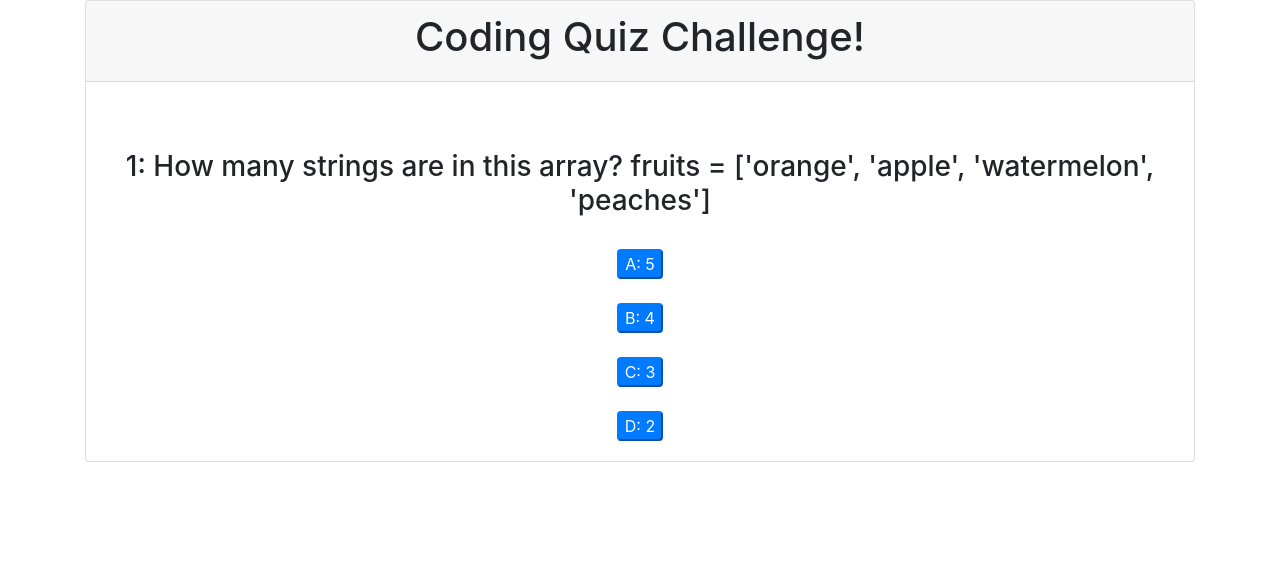
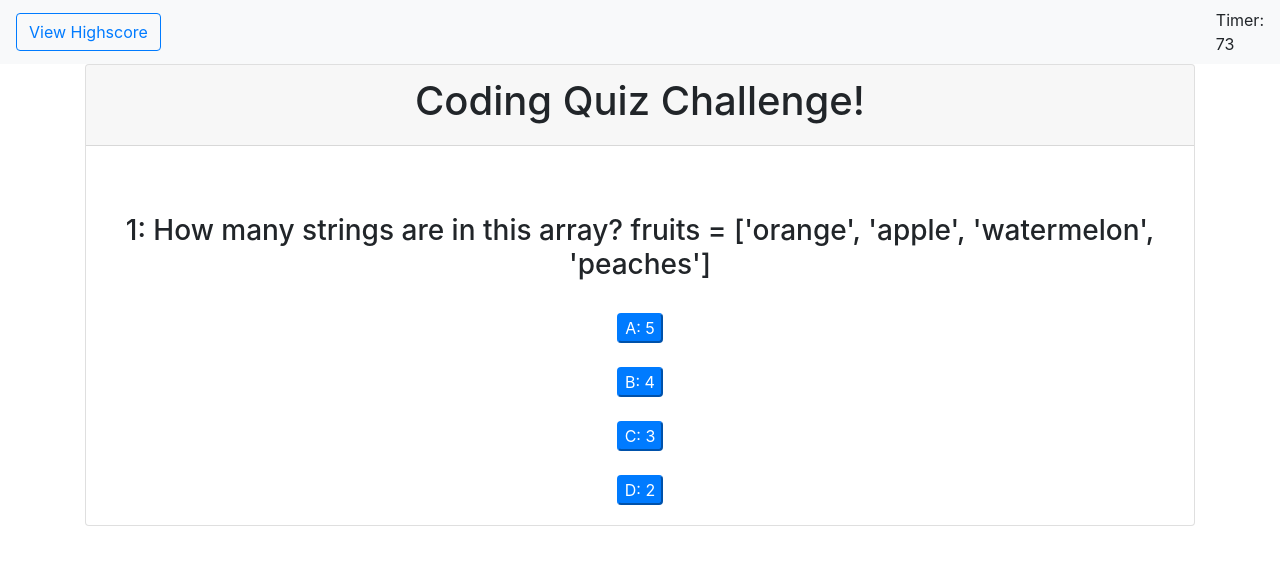
Before and after one commit to jamieluong03/Code-Quiz, a plain HTML site: page index.html in a window 1280 px wide. Both pictures are taken after a click on the button "Start Quiz". Drawn offline with nearby package versions, Linux system fonts and the light colour scheme.

Commit message:
added nav bar with working timer

```diff
--- a/index.html
+++ b/index.html
@@ -7,7 +7,14 @@
 </head>
 <body>
 
-<div id="point"></div>
+<nav class="navbar navbar-light bg-light justify-content-between">
+    <button class="btn btn-outline-primary" type="button">View Highscore</button>
+    <ul class="navbar-nav ml-auto">
+            <li class="nav-item active">
+              <a>Timer: <div id="timer"></div> <span class="sr-only">(current)</span></a>
+
+            </li>
+</nav>
 
 <div class="container">
     <div class="card">
@@ -21,14 +28,12 @@
 
                 <div id="firstPage">
                     <h4>So how much do you know about arrays?</h4>
+                    <h4>You have 75 seconds!</h4>
                     <br><br>
                 <button id="button" class="btn btn-primary btn-lg start-button">
                 <span class="fa fa-plus"></span> Start Quiz</button>
                 </div>
-
-                <h3 id="questionsPage">
-
-                </h3>
+                <h3 id="questionsPage"></h3>
                     <br>
                 <div id="choices">
                     <button class="button btn-primary btn-md rounded" id="a"></button>
--- a/javascript.js
+++ b/javascript.js
@@ -39,10 +39,13 @@ let scoreContainer = document.getElementById("score");
 let form = document.getElementById("form");
 let submitButton = document.getElementById("submitButton");
 let nameInput = document.querySelector("#name");
+let timer = document.querySelector("#timer");
 
 let score = 0;
 let currentNumber=0;
 let lastQuestion = questions.length-1;
+let secondsLeft = 75;
+let timerInterval
 
 let q = questions[currentNumber]
 
@@ -52,12 +55,26 @@ window.onload = function (){
   form.style.display = "none";
 };
 
+
 startButton.addEventListener("click", function(){
   first.style.display = "none";
   questionContainer.style.display = "block";
   choices.style.display = "block";
+  setTime();
   enterQuestions();
 });
+
+
+function setTime(){
+    timerInterval = setInterval(function(){
+    secondsLeft--;
+    timer.innerHTML = secondsLeft;
+
+    if (secondsLeft===0){
+      quizScore();
+    }
+  },1000);
+};
 
 function enterQuestions(){
   q = questions[currentNumber]
@@ -86,7 +103,6 @@ checkAnswer(q.choices[3]);
 
 
 function checkAnswer(choice){
-  console.log('WHAT')
   if (choice === questions[currentNumber].answer){
     score++;
       result.innerHTML = "Correct!";
@@ -114,6 +130,8 @@ function quizScore(){
   choices.style.display = "none";
   scoreContainer.innerHTML = "Your final score is: " + score;
   form.style.display = "block";
+  clearInterval(timerInterval);
+  timer.innerHTML = "0";
 
 }
 
```
